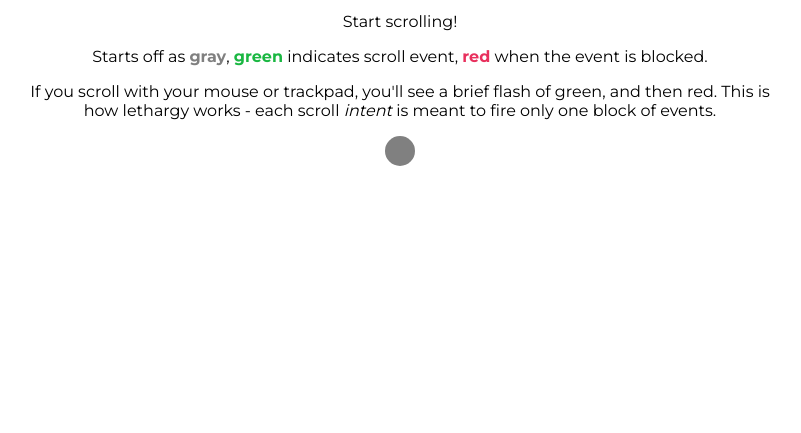
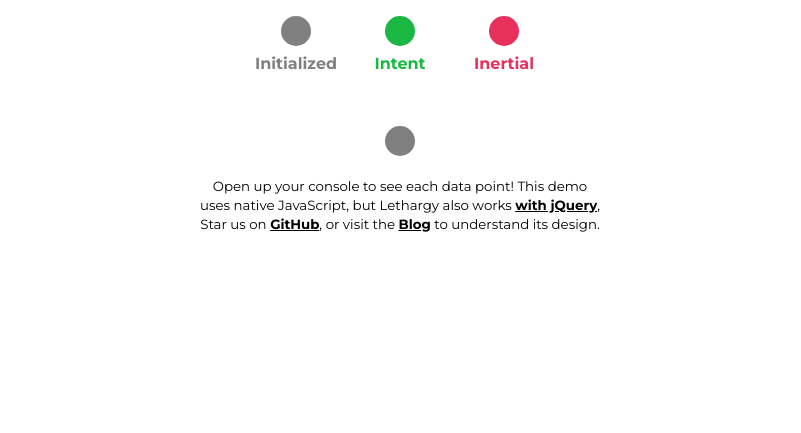
Before and after one commit to d4nyll/lethargy, a plain HTML site: page index.html in a window 1280 px wide. Shown: the part 367-800 px from the top of the page, without its empty margins (240-1041 px from the left). Drawn offline with nearby package versions, Linux system fonts and the light colour scheme.

Commit message:
Updated example with and without jQuery

```diff
--- a/global.css
+++ b/global.css
@@ -15,6 +15,19 @@ a {
 	color: inherit;
 }
 
+h1 {
+	font-size: 3rem;
+}
+
+table {
+	margin: 0 auto;
+	margin-bottom: 50px;
+}
+
+td {
+	width: 100px;
+}
+
 .active
 ,.inertial
 ,.inactive {
@@ -29,6 +42,19 @@ a {
 .inactive {
 	color: gray;
 }
+
+.indicator.active {
+	background-color: #1AB742;
+}
+
+.indicator.inertial {
+	background-color: #E8305D;
+}
+
+.indicator.inactive {
+	background-color: gray;
+}
+
 .indicator {
 	height: 30px;
 	width: 30px;
@@ -43,6 +69,8 @@ a {
 }
 
 .content > p, .content > h3 {
-	margin-left: 20%;
-	margin-right: 20%;
+	width: 400px;
+	max-width: 80%;
+	margin-left: auto;
+	margin-right: auto;
 }
--- a/index.html
+++ b/index.html
@@ -6,33 +6,71 @@
 	<link href="https://fonts.googleapis.com/css?family=Montserrat:400,700" rel="stylesheet" type="text/css">
 	<link href="./global.css" rel="stylesheet" type="text/css">
 	<title>Lethargy demo</title>
-	<script type="text/javascript" src="https://code.jquery.com/jquery-1.11.3.min.js"></script>
-	<script src="./lethargy.min.js"></script>
 </head>
 <body>
 	<div class="content">
 		<h1>Lethargy Demo</h1>
-		<a href="https://github.com/d4nyll/lethargy" target="_blank">GitHub</a>, <a href="http://blog.danyll.com/lethargy-tackling-inertial-scroll/" target="_blank">Blog</a>
-		<p>Start scrolling!</p>
-		<p>Starts off as <span class="inactive">gray</span>, <span class="active">green</span> indicates scroll event, <span class="inertial">red</span> when the event is blocked.</p>
-		<p>If you scroll with your mouse or trackpad, you'll see a brief flash of green, and then red. This is how lethargy works - each scroll <em>intent</em> is meant to fire only one block of events.</p>
-		<div class="indicator"></div>
+		<p>Each scroll <em>intent</em> should fire only one block of events, regardless of the device - mousewheel or trackpad. Start scrolling!</p>
+		<table>
+		  <tr>
+		    <td><div class="inactive indicator"></div></td>
+		    <td><div class="active indicator"></div></td>
+		    <td><div class="inertial indicator"></div></td>
+		  </tr>
+		  <tr>
+		    <td><span class="inactive">Initialized</span></td>
+		    <td><span class="active">Intent</span></td>
+		    <td><span class="inertial">Inertial</span></td>
+		  </tr>
+		</table>
+		<div class="current indicator"></div>
+		<p><small>Open up your console to see each data point! This demo uses native JavaScript, but Lethargy also works <a href="https://github.com/d4nyll/lethargy/with-jquery" target="_self">with jQuery</a>, Star us on <a href="https://github.com/d4nyll/lethargy" target="_blank">GitHub</a>, or visit the <a href="http://blog.danyll.com/lethargy-tackling-inertial-scroll/" target="_blank">Blog</a> to understand its design.</small></p>
 	</div>
+	<!--First, include the Lethargy library-->
+	<script src="./lethargy.min.js"></script>
+
+	<!--Next, bind your scroll events to run a function that checks with lethargy-->
 	<script>
+		// Cross-browser bind without using JQuery, taken from http://stackoverflow.com/a/3076693/3966682
+		function addEvent(el, eventType, handler) {
+			if (el.addEventListener) { // DOM Level 2 browsers
+				el.addEventListener(eventType, handler, false);
+			} else if (el.attachEvent) { // IE <= 8
+				el.attachEvent('on' + eventType, handler);
+			} else { // ancient browsers
+				el['on' + eventType] = handler;
+			}
+		};
 		(function() {
-			document.getElementsByClassName('indicator')[0].style.backgroundColor = "gray";
+			document.getElementsByClassName('current')[0].style.backgroundColor = "gray";
 			var lethargy = new Lethargy();
-			$(window).bind('mousewheel DOMMouseScroll wheel MozMousePixelScroll', function(e){
+
+			// Define the function to run on mousewheel
+			var checkScroll = function (e) {
 				e.preventDefault()
 				e.stopPropagation();
+
+				// Lethargy.check() must only be called once per mouse event
+				// If you need to use the result in more than one place
+				// you MUST store it as a variable and use that variable instead
+				// See https://github.com/d4nyll/lethargy/issues/5
 				var result = lethargy.check(e);
+
+				// false means it's not a scroll intent, 1 or -1 means it is
 				console.log(result);
 				if(result !== false) {
-					document.getElementsByClassName('indicator')[0].style.backgroundColor = "#1AB742";
+					document.getElementsByClassName('current')[0].style.backgroundColor = "#1AB742";
 				} else {
-					document.getElementsByClassName('indicator')[0].style.backgroundColor = "#E8305D";
+					document.getElementsByClassName('current')[0].style.backgroundColor = "#E8305D";
 				}
-			});
+			};
+
+			// Cross-browser way to bind to mouse events
+			addEvent(window, 'mousewheel', checkScroll);
+			addEvent(window, 'DOMMouseScroll', checkScroll);
+			addEvent(window, 'wheel', checkScroll);
+			addEvent(window, 'MozMousePixelScroll', checkScroll);
+
 		})();
 	</script>
 </body>
```
Also changed, not shown: lethargy.min.js (+1 -1 lines), with-jquery.html (added, +58 -0 lines).
